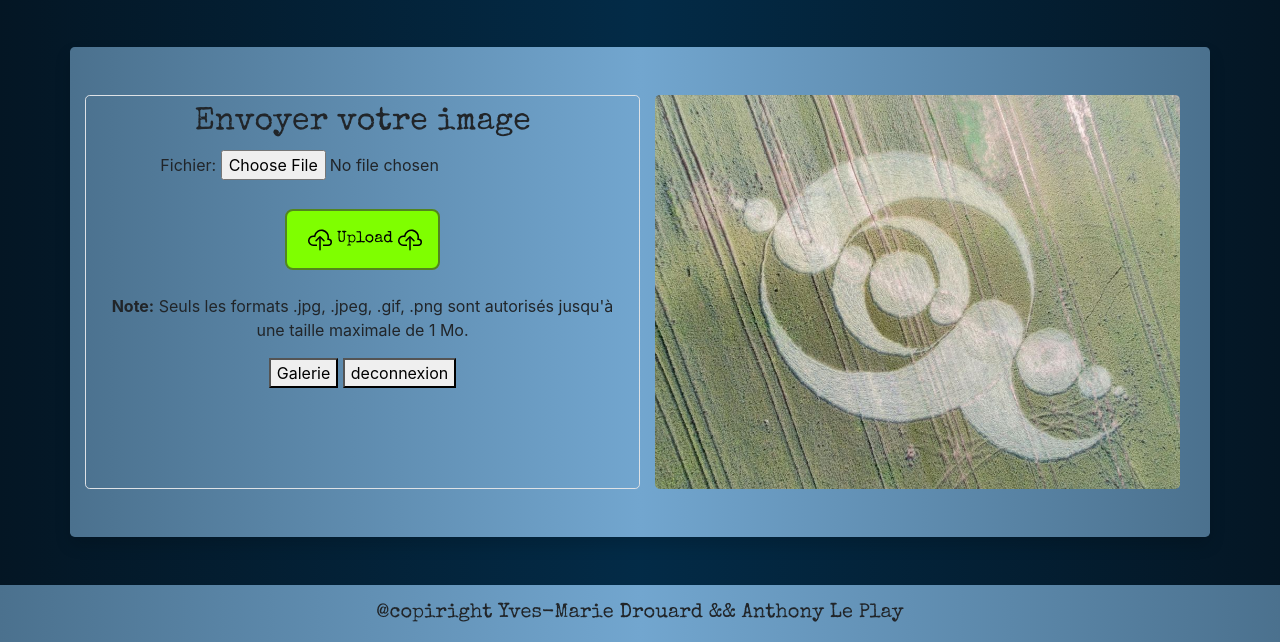
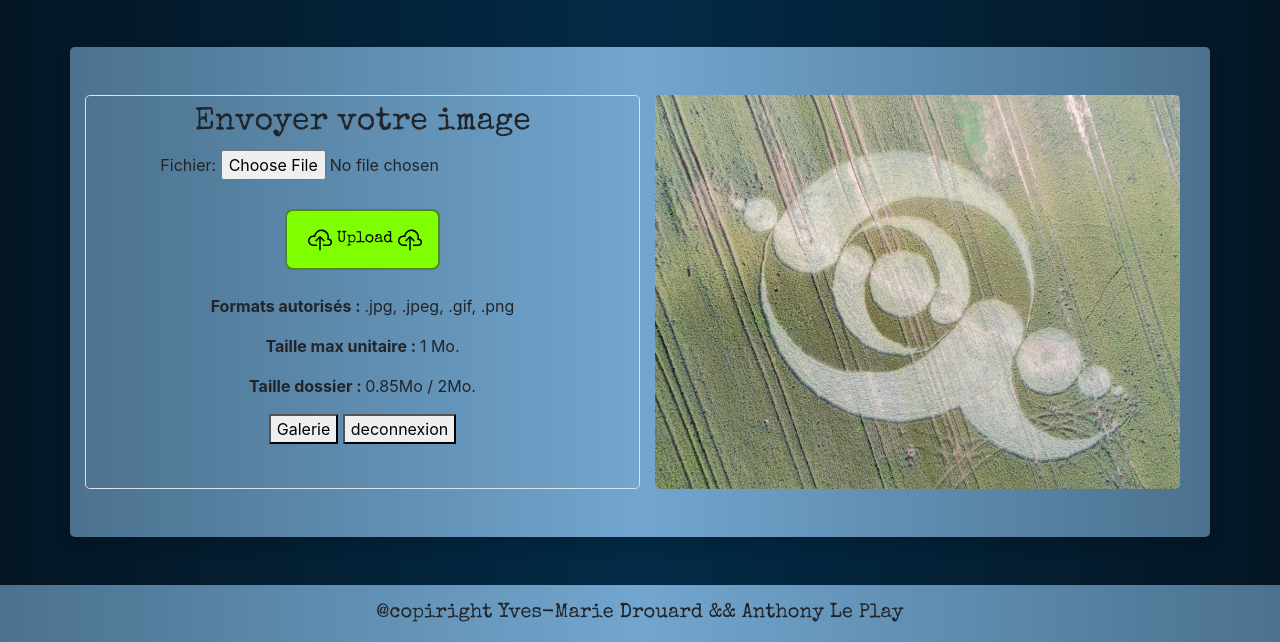
Before and after one commit to yvesmaried/tp-php-upload-img2, a PHP site: page /dashboard.php in a window 1280 px wide. Shown: the part 281-923 px from the top of the page. Run offline with PHP 8.4, Linux system fonts and the light colour scheme.

Commit message:
dashbord ok

```diff
--- a/controller/dashboard-controller.php
+++ b/controller/dashboard-controller.php
@@ -1,10 +1,5 @@
 <?php
 
-$accountArray = array('guest' => 'soleil123','admin' => 'lapinpgm');
-
-$message = "";
-$maxSize = 1 * 1024 * 1024;
-$maxFolderSize = 40 * 1024 * 1024;
 // Vérifier si le formulaire a été soumis
 if ($_SERVER["REQUEST_METHOD"] == "POST") {
 
@@ -26,7 +21,7 @@ if ($_SERVER["REQUEST_METHOD"] == "POST") {
 
             // Vérifie la taille du fichier - 1Mo maximum
 
-            if ($filesize < $maxSize) {
+            if ($filesize <= $maxSize && TailleDossier("upload")+$filesize <= $maxFolderSize) {
 
                 // Vérifie le type MIME du fichier
                 if (in_array($filemime, $allowed)) {
@@ -41,8 +36,10 @@ if ($_SERVER["REQUEST_METHOD"] == "POST") {
                 } else {
                     $message = "Erreur: Il y a eu un problème de téléchargement de votre fichier. Veuillez réessayer.";
                 }
-            }else {
+            }else if($filesize > $maxSize){
                 $message = "Erreur: La taille du fichier est supérieure à 1Mo ( il fait : " . $filesize / (1024 * 1024) . " Mo)";
+            }else{
+                $message = "Erreur: La taille du fichier correct, mais le dossier depassera la limite";
             }
         }else {
             $message = "Erreur: Veuillez sélectionner un format de fichier valide.";
@@ -51,3 +48,22 @@ if ($_SERVER["REQUEST_METHOD"] == "POST") {
         $message = "Erreur: " . $_FILES["photo"]["error"] . " / fichier invalide";
     }
 }
+function TailleDossier($Rep)
+{
+    $Racine=opendir($Rep);
+    $Taille=0;
+    while($Dossier = readdir($Racine))
+    {
+      if ( $Dossier != '..' And $Dossier !='.' )
+      {
+        //Ajoute la taille du sous dossier
+        if(is_dir($Rep.'/'.$Dossier)) $Taille += TailleDossier($Rep.'/'.
+$Dossier);
+        //Ajoute la taille du fichier
+        else $Taille += filesize($Rep.'/'.$Dossier);
+
+      }
+    }
+    closedir($Racine);
+    return $Taille;
+}
--- a/dashboard.php
+++ b/dashboard.php
@@ -39,7 +39,7 @@ require_once 'controller\dashboard-controller.php';
                         <div>
                             <img class="preview" />
                         </div>
-                        <form action="index.php" method="post" enctype="multipart/form-data">
+                        <form action="" method="post" enctype="multipart/form-data">
                             <h2 class="typo-specialelite">Envoyer votre image</h2>
                             <label for="fileUpload">Fichier:</label>
                             <input type="file" data-preview=".preview" name="photo" id="fileUpload"><br><br>
@@ -65,9 +65,9 @@ require_once 'controller\dashboard-controller.php';
                                         d="M8 6a.5.5 0 0 1 .5.5v8a.5.5 0 0 1-1 0v-8A.5.5 0 0 1 8 6z" />
                                 </svg>
                             </button><br><br>
-                            <p><strong>Note:</strong> Seuls les formats .jpg, .jpeg, .gif, .png sont autorisés
-                                jusqu'à une
-                                taille maximale de 1 Mo.</p>
+                            <p><b>Formats autorisés : </b>.jpg, .jpeg, .gif, .png</p>
+                            <p><b>Taille max unitaire : </b><?= round(($maxSize / (1024 * 1024)), 2) ?> Mo.</p>
+                            <p><b>Taille dossier : </b><?= round((TailleDossier("upload") / (1024 * 1024)), 2) ?>Mo / <?= round(($maxFolderSize / (1024 * 1024)), 2) ?>Mo.</p>
                         </form>
                         <p id="messageresult" class="typo-specialelite h5"><b><?= $message ?></b></p>
                         <a href="gallery.php"><button type="button">Galerie</button></a> <a href="deconnexion.php"><button type="button">deconnexion</button></a>
--- a/my-config.php
+++ b/my-config.php
@@ -2,4 +2,4 @@
 $accountArray = array('guest' => 'soleil123','admin' => 'lapinpgm');
 $message = "";
 $maxSize = 1 * 1024 * 1024;
-$maxFolderSize = 40 * 1024 * 1024;
+$maxFolderSize = 2 * 1024 * 1024;
```
Also changed, not shown: upload/058f0894c4159e3a82304fa220225b08.jpg (added), upload/f5ce584c462b25ed7f49443419358102.jpg (deleted).
